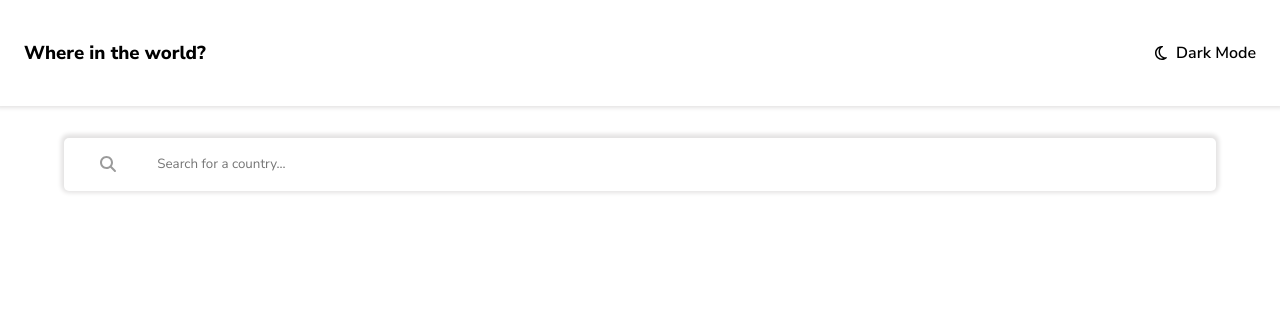
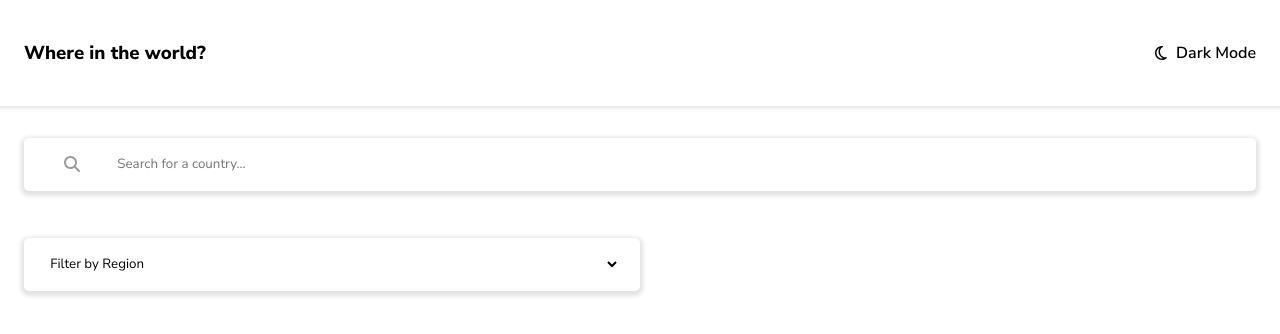
Before and after one commit to priegelsdev/rest-countries, a React (Vite) app: page / in a window 1280 px wide. Shown: the top 334 px of the page. Built offline with nearby package versions, Linux system fonts and the light colour scheme.

Commit message:
addd select element

```diff
--- a/src/App.jsx
+++ b/src/App.jsx
@@ -23,8 +23,9 @@ export default function App() {
         </div>
       </header>
 
-      <MainView />
-
+      <main>
+        <MainView />
+      </main>
 
     </div>
   )
--- a/src/MainView.jsx
+++ b/src/MainView.jsx
@@ -8,6 +8,15 @@ export default function MainView() {
         <FontAwesomeIcon className="search-icon"icon={farMagnifyingGlass}/>
         <input className="search-input" placeholder="Search for a country..."></input>
       </form>
+
+      <select className="filter">
+        <option value="">Filter by Region</option>
+        <option value="Africa">Africa</option>
+        <option value="America">America</option>
+        <option value="Asia">Asia</option>
+        <option value="Europe">Europe</option>
+        <option value="Oceania">Oceania</option>
+      </select>
     </div>
   )
 }
--- a/src/index.css
+++ b/src/index.css
@@ -5,6 +5,10 @@
 
 html, body {
   margin: 0;
+}
+
+main {
+  padding: 1.5em;
 }
 
 /** HEADER **/
@@ -34,15 +38,13 @@ header {
 
 .search-bar {
   position: relative;
-  margin-top: 2em;
+  margin-top: 0.5em;
 }
 
-              /* CHANGE POSITIONING !!!! */
-
 .search-icon {
-  position: absolute;
+  position: absolute; /* CHANGE POSITIONING !!!! */
   top: 18px;
-  left: 100px;
+  left: 40px;
   color: rgb(155, 155, 155);
   z-index: 1;
 }
@@ -50,13 +52,30 @@ header {
 .search-input {
   display: block;
   margin: 0 auto;
-  width: 90vw;
+  width: 100%;
   padding: 1em;
   padding-left: 7em;
   border-radius: 5px;
   border: none;
-  -webkit-box-shadow: 0px -1px 4px 3px #e4e3e3;
-  -moz-box-shadow: 0px -1px 4px 3px #e4e3e3;
-  box-shadow: 0px -1px 4px 3px #e4e3e3;
+  -webkit-box-shadow: 0px 2px 4px 3px #e4e3e3;
+  -moz-box-shadow: 0px 2px 4px 3px #e4e3e3;
+  box-shadow: 0px 2px 4px 3px #e4e3e3;
   line-height: 2;
 }
+
+.filter {
+  width: 50%;
+  margin-top: 3.5em;
+  padding: 1.25em 1.667em;
+  background-color: white;
+  border-radius: 5px;
+  border: none;
+  -webkit-box-shadow: 0px 2px 4px 3px #e4e3e3;
+  -moz-box-shadow: 0px 2px 4px 3px #e4e3e3;
+  box-shadow: 0px 2px 4px 3px #e4e3e3;
+  border-right: 20px solid transparent;  /* changes arrow position */
+}
+
+option {
+  border-radius: 5px;
+}
```
